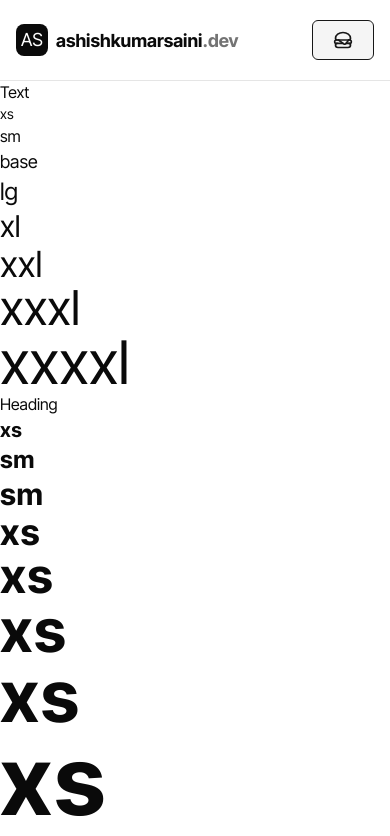
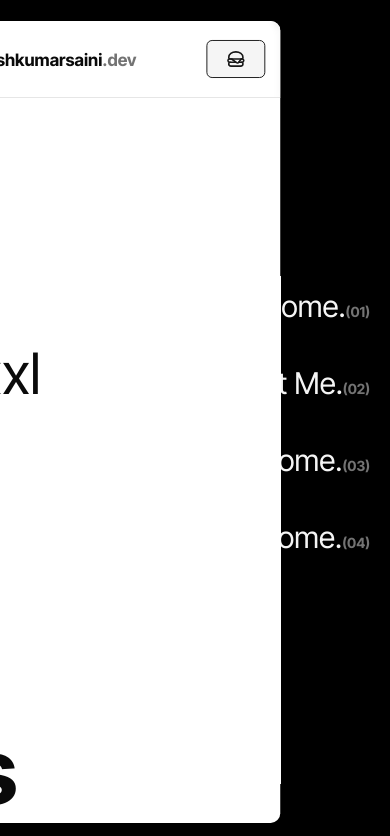
Before and after one commit to ashishkumarsaini/ashish-kumar-saini-portfolio, a Next.js app: page /test in a window 390 px wide. Shown: the top 836 px of the page. Built offline with nearby package versions, Linux system fonts and the light colour scheme.

Commit message:
refactor layout to use AppLayoutWrapper component; update header for toggle functionality and enhance footer with responsive padding

```diff
--- /dev/null
+++ b/src/app/components/app-layout-wrapper.tsx
@@ -0,0 +1,29 @@
+'use client';
+import { Footer } from "@/components/footer";
+import { Header } from "@/components/header/header"
+import { cn } from "@/lib/utils"
+import { FC, ReactNode, useState } from "react"
+import { NavigationMenu } from "./navigation-menu";
+
+export const AppLayoutWrapper: FC<{ children: ReactNode }> = ({ children }) => {
+  const [isOpened, setIsOpened] = useState(true);
+  const handleToggle = () => {
+    setIsOpened(!isOpened);
+  };
+
+  return (
+    <>
+      <NavigationMenu isOpened={isOpened} onToggle={handleToggle} />
+      <div className={cn(
+        "relative h-full bg-white transition-all duration-300 no-scrollbar overflow-y-scroll max-w-full",
+        { "translate-x-[-100px] scale-[0.95] rounded-lg max-w-[1250px]": isOpened }
+      )}>
+        <Header onToggle={handleToggle} />
+        <main className="mx-auto max-w-[1250px] p-2 md:p-4">
+          {children}
+        </main>
+        <Footer />
+      </div>
+    </>
+  )
+}
--- /dev/null
+++ b/src/app/components/navigation-menu.tsx
@@ -0,0 +1,49 @@
+import { Text, TextSize, TextType } from "@/components/typography"
+import { cn } from "@/lib/utils"
+import Link from "next/link"
+import { FC } from "react"
+
+export const NavigationMenu: FC<{ isOpened: boolean, onToggle: () => void }> = ({ isOpened, onToggle }) => {
+  return (
+    <div className={cn("fixed top-0 bottom-0 right-0 p-5 py-25 translate-x-[260px] transition-all duration-300", { "translate-x-0": isOpened })}>
+      <div className="h-full text-secondary flex items-center justify-center">
+        <nav>
+          <ul className="flex flex-col items-end gap-10">
+            <li>
+              <Link href="/" onClick={onToggle}>
+                <Text>
+                  <Text type={TextType.span} size={TextSize.xl}>Home.</Text>
+                  <Text type={TextType.span} size={TextSize.xs} className="font-bold text-muted-foreground">(01)</Text>
+                </Text>
+              </Link>
+            </li>
+            <li>
+              <Link href="/" onClick={onToggle}>
+                <Text>
+                  <Text type={TextType.span} size={TextSize.xl}>About Me.</Text>
+                  <Text type={TextType.span} size={TextSize.xs} className="font-bold text-muted-foreground">(02)</Text>
+                </Text>
+              </Link>
+            </li>
+            <li>
+              <Link href="/" onClick={onToggle}>
+                <Text>
+                  <Text type={TextType.span} size={TextSize.xl}>Home.</Text>
+                  <Text type={TextType.span} size={TextSize.xs} className="font-bold text-muted-foreground">(03)</Text>
+                </Text>
+              </Link>
+            </li>
+            <li>
+              <Link href="/" onClick={onToggle}>
+                <Text>
+                  <Text type={TextType.span} size={TextSize.xl}>Home.</Text>
+                  <Text type={TextType.span} size={TextSize.xs} className="font-bold text-muted-foreground">(04)</Text>
+                </Text>
+              </Link>
+            </li>
+          </ul>
+        </nav>
+      </div>
+    </div>
+  )
+}
--- a/src/app/layout.tsx
+++ b/src/app/layout.tsx
@@ -1,8 +1,8 @@
 import type { Metadata } from "next";
 import { Inter_Tight } from "next/font/google";
 import "./globals.css";
-import { Header } from "@/components/header/header";
-import { Footer } from "@/components/footer";
+
+import { AppLayoutWrapper } from "./components/app-layout-wrapper";
 
 const roboto = Inter_Tight({
   subsets: ["latin"],
@@ -19,16 +19,16 @@ export default function RootLayout({
 }: Readonly<{
   children: React.ReactNode;
 }>) {
+
+
   return (
     <html lang="en">
       <body
-        className={`${roboto.className} antialiased`}
+        className={`${roboto.className} antialiased relative h-screen bg-black`}
       >
-        <Header />
-        <main className="mx-auto max-w-[1250px]">
+        <AppLayoutWrapper>
           {children}
-        </main>
-        <Footer />
+        </AppLayoutWrapper>
       </body>
     </html>
   );
--- a/src/components/footer/footer-contact-section.tsx
+++ b/src/components/footer/footer-contact-section.tsx
@@ -5,7 +5,7 @@ import { ArrowRight } from "lucide-react"
 
 export const FooterContactSection = () => {
   return (
-    <div className="px-3 mb-10">
+    <div className="p-2 md:p-4 mb-5 md:mb-10">
       <div className="bg-primary text-secondary rounded-lg p-5 py-20">
         <div className="flex flex-col gap-10 items-center justify-center">
           <div>
--- a/src/components/footer/footer.tsx
+++ b/src/components/footer/footer.tsx
@@ -3,7 +3,7 @@ import { FooterNavSection } from "./footer-nav-section"
 
 export const Footer = () => {
   return (
-    <div className="mx-auto max-w-[1250px] p-4">
+    <div className="mx-auto max-w-[1250px] p-2 md:p-4">
       <FooterContactSection />
       <FooterNavSection />
     </div>
--- a/src/components/header/header.tsx
+++ b/src/components/header/header.tsx
@@ -6,10 +6,9 @@ import { ArrowRight, HamburgerIcon } from "lucide-react";
 import { Text, TextType } from "../typography";
 import { Button, ButtonSize, ButtonVariant } from "../button";
 
-export function Header() {
+export function Header({ onToggle }: { onToggle: () => void }) {
   return (
-    <>
-      <header className="w-full absolute top-0 left-0 right-0 z-51 duration-300 bg-background/80 backdrop-blur-xs border-b border-border">
+    <header className="w-full sticky top-0 left-0 right-0 z-51 duration-300 bg-background/80 backdrop-blur-xs border-b border-border">
       <div className="h-20 mx-auto max-w-[1250px] px-4 sm:px-8 flex items-center justify-between">
         <Link
           href="/"
@@ -24,7 +23,7 @@ export function Header() {
           </div>
         </Link>
         <div className="flex items-center gap-2">
-            <Button size={ButtonSize.sm} variant={ButtonVariant.secondary} onClick={() => { }}>
+          <Button size={ButtonSize.sm} variant={ButtonVariant.secondary} onClick={onToggle}>
             <HamburgerIcon size={20} />
           </Button>
           <Link href="/contact" className="block max-sm:hidden">
@@ -36,7 +35,5 @@ export function Header() {
         </div>
       </div>
     </header>
-      <div className="h-20" />
-    </>
   )
 }
```
Lines whose indentation alone changed are shown as unchanged.
